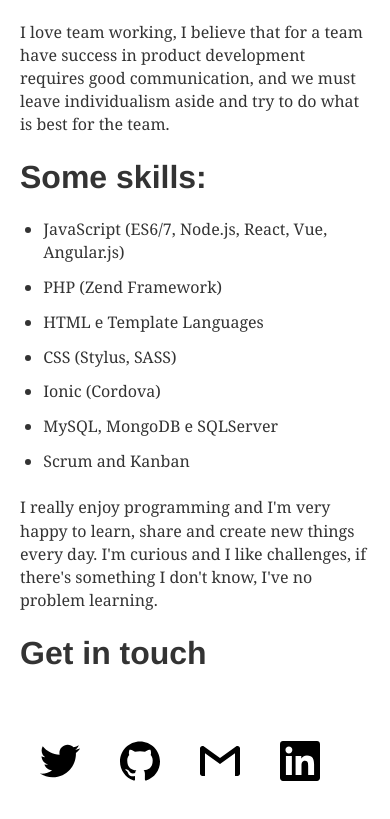
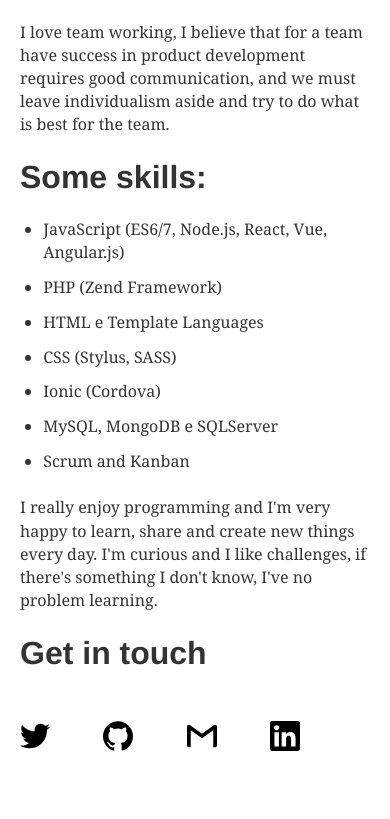
Before and after one commit to hocraveiro/hocraveiro.github.io, a Gatsby site: page /about in a window 390 px wide. Shown: the part 786-1605 px from the top of the page. After the commit the page ends 1563 px from the top, so only its background shows below. Built offline with nearby package versions, Linux system fonts and the light colour scheme; Gatsby itself is replaced by a stand-in of ours; some packages are replaced by stand-ins of ours.

Commit message:
Fiz hamburger menu size

```diff
--- a/src/components/menu/index.module.css
+++ b/src/components/menu/index.module.css
@@ -62,13 +62,13 @@
   justify-content: center;
   flex-wrap: wrap;
   padding: 10px;
-  width: 70px;
+  width: 60px;
   height: 60px;
 }
 
 .menubutton .line {
   width: 50px;
-  height: 5px;
+  height: 3px;
   background-color: #FFF;
   display: block;
   margin: 0px auto;
--- a/src/pages/about/index.js
+++ b/src/pages/about/index.js
@@ -14,16 +14,16 @@ export default ({data}) =>
       <h1>Get in touch</h1>
       <div className={styles.sociallinks}>
         <a target="_blank" href="http://twitter.com/@hocraveiro">
-          <svg style={{padding: '10px'}} width="60" fill="#000" aria-labelledby="simpleicons-twitter-icon" role="img" viewBox="0 0 24 24" xmlns="http://www.w3.org/2000/svg"><title id="simpleicons-twitter-icon">@hocraveiro</title><path d="M23.954 4.569c-.885.389-1.83.654-2.825.775 1.014-.611 1.794-1.574 2.163-2.723-.951.555-2.005.959-3.127 1.184-.896-.959-2.173-1.559-3.591-1.559-2.717 0-4.92 2.203-4.92 4.917 0 .39.045.765.127 1.124C7.691 8.094 4.066 6.13 1.64 3.161c-.427.722-.666 1.561-.666 2.475 0 1.71.87 3.213 2.188 4.096-.807-.026-1.566-.248-2.228-.616v.061c0 2.385 1.693 4.374 3.946 4.827-.413.111-.849.171-1.296.171-.314 0-.615-.03-.916-.086.631 1.953 2.445 3.377 4.604 3.417-1.68 1.319-3.809 2.105-6.102 2.105-.39 0-.779-.023-1.17-.067 2.189 1.394 4.768 2.209 7.557 2.209 9.054 0 13.999-7.496 13.999-13.986 0-.209 0-.42-.015-.63.961-.689 1.8-1.56 2.46-2.548l-.047-.02z"/></svg>
+          <svg fill="#000" aria-labelledby="simpleicons-twitter-icon" role="img" viewBox="0 0 24 24" xmlns="http://www.w3.org/2000/svg"><title id="simpleicons-twitter-icon">@hocraveiro</title><path d="M23.954 4.569c-.885.389-1.83.654-2.825.775 1.014-.611 1.794-1.574 2.163-2.723-.951.555-2.005.959-3.127 1.184-.896-.959-2.173-1.559-3.591-1.559-2.717 0-4.92 2.203-4.92 4.917 0 .39.045.765.127 1.124C7.691 8.094 4.066 6.13 1.64 3.161c-.427.722-.666 1.561-.666 2.475 0 1.71.87 3.213 2.188 4.096-.807-.026-1.566-.248-2.228-.616v.061c0 2.385 1.693 4.374 3.946 4.827-.413.111-.849.171-1.296.171-.314 0-.615-.03-.916-.086.631 1.953 2.445 3.377 4.604 3.417-1.68 1.319-3.809 2.105-6.102 2.105-.39 0-.779-.023-1.17-.067 2.189 1.394 4.768 2.209 7.557 2.209 9.054 0 13.999-7.496 13.999-13.986 0-.209 0-.42-.015-.63.961-.689 1.8-1.56 2.46-2.548l-.047-.02z"/></svg>
         </a>
         <a target="_blank" href="http://github.com/hocraveiro">
-          <svg style={{padding: '10px'}} width="60" fill="#000" aria-labelledby="simpleicons-github-icon" role="img" viewBox="0 0 24 24" xmlns="http://www.w3.org/2000/svg"><title id="simpleicons-github-icon">@hocraveiro</title><path d="M12 .297c-6.63 0-12 5.373-12 12 0 5.303 3.438 9.8 8.205 11.385.6.113.82-.258.82-.577 0-.285-.01-1.04-.015-2.04-3.338.724-4.042-1.61-4.042-1.61C4.422 18.07 3.633 17.7 3.633 17.7c-1.087-.744.084-.729.084-.729 1.205.084 1.838 1.236 1.838 1.236 1.07 1.835 2.809 1.305 3.495.998.108-.776.417-1.305.76-1.605-2.665-.3-5.466-1.332-5.466-5.93 0-1.31.465-2.38 1.235-3.22-.135-.303-.54-1.523.105-3.176 0 0 1.005-.322 3.3 1.23.96-.267 1.98-.399 3-.405 1.02.006 2.04.138 3 .405 2.28-1.552 3.285-1.23 3.285-1.23.645 1.653.24 2.873.12 3.176.765.84 1.23 1.91 1.23 3.22 0 4.61-2.805 5.625-5.475 5.92.42.36.81 1.096.81 2.22 0 1.606-.015 2.896-.015 3.286 0 .315.21.69.825.57C20.565 22.092 24 17.592 24 12.297c0-6.627-5.373-12-12-12"/></svg>
+          <svg fill="#000" aria-labelledby="simpleicons-github-icon" role="img" viewBox="0 0 24 24" xmlns="http://www.w3.org/2000/svg"><title id="simpleicons-github-icon">@hocraveiro</title><path d="M12 .297c-6.63 0-12 5.373-12 12 0 5.303 3.438 9.8 8.205 11.385.6.113.82-.258.82-.577 0-.285-.01-1.04-.015-2.04-3.338.724-4.042-1.61-4.042-1.61C4.422 18.07 3.633 17.7 3.633 17.7c-1.087-.744.084-.729.084-.729 1.205.084 1.838 1.236 1.838 1.236 1.07 1.835 2.809 1.305 3.495.998.108-.776.417-1.305.76-1.605-2.665-.3-5.466-1.332-5.466-5.93 0-1.31.465-2.38 1.235-3.22-.135-.303-.54-1.523.105-3.176 0 0 1.005-.322 3.3 1.23.96-.267 1.98-.399 3-.405 1.02.006 2.04.138 3 .405 2.28-1.552 3.285-1.23 3.285-1.23.645 1.653.24 2.873.12 3.176.765.84 1.23 1.91 1.23 3.22 0 4.61-2.805 5.625-5.475 5.92.42.36.81 1.096.81 2.22 0 1.606-.015 2.896-.015 3.286 0 .315.21.69.825.57C20.565 22.092 24 17.592 24 12.297c0-6.627-5.373-12-12-12"/></svg>
         </a>
         <a href="mailto:hocraveiro@gmail.com">
-          <svg style={{padding: '10px'}} width="60" fill="#000" aria-labelledby="simpleicons-gmail-icon" role="img" viewBox="0 0 24 24" xmlns="http://www.w3.org/2000/svg"><title id="simpleicons-gmail-icon">henrique.cne@gmail.com</title><path d="M24 4.5v15c0 .85-.65 1.5-1.5 1.5H21V7.387l-9 6.463-9-6.463V21H1.5C.649 21 0 20.35 0 19.5v-15c0-.425.162-.8.431-1.068C.7 3.16 1.076 3 1.5 3H2l10 7.25L22 3h.5c.425 0 .8.162 1.069.432.27.268.431.643.431 1.068z"/></svg>
+          <svg fill="#000" aria-labelledby="simpleicons-gmail-icon" role="img" viewBox="0 0 24 24" xmlns="http://www.w3.org/2000/svg"><title id="simpleicons-gmail-icon">henrique.cne@gmail.com</title><path d="M24 4.5v15c0 .85-.65 1.5-1.5 1.5H21V7.387l-9 6.463-9-6.463V21H1.5C.649 21 0 20.35 0 19.5v-15c0-.425.162-.8.431-1.068C.7 3.16 1.076 3 1.5 3H2l10 7.25L22 3h.5c.425 0 .8.162 1.069.432.27.268.431.643.431 1.068z"/></svg>
         </a>
         <a target="_blank" href="https://www.linkedin.com/in/henrique-craveiro-5188023b/">
-          <svg style={{padding: '10px'}} width="60" fill="#000" aria-labelledby="simpleicons-linkedin-icon" role="img" viewBox="0 0 24 24" xmlns="http://www.w3.org/2000/svg"><title id="simpleicons-linkedin-icon">LinkedIn icon</title><path d="M20.447 20.452h-3.554v-5.569c0-1.328-.027-3.037-1.852-3.037-1.853 0-2.136 1.445-2.136 2.939v5.667H9.351V9h3.414v1.561h.046c.477-.9 1.637-1.85 3.37-1.85 3.601 0 4.267 2.37 4.267 5.455v6.286zM5.337 7.433c-1.144 0-2.063-.926-2.063-2.065 0-1.138.92-2.063 2.063-2.063 1.14 0 2.064.925 2.064 2.063 0 1.139-.925 2.065-2.064 2.065zm1.782 13.019H3.555V9h3.564v11.452zM22.225 0H1.771C.792 0 0 .774 0 1.729v20.542C0 23.227.792 24 1.771 24h20.451C23.2 24 24 23.227 24 22.271V1.729C24 .774 23.2 0 22.222 0h.003z"/></svg>
+          <svg fill="#000" aria-labelledby="simpleicons-linkedin-icon" role="img" viewBox="0 0 24 24" xmlns="http://www.w3.org/2000/svg"><title id="simpleicons-linkedin-icon">LinkedIn icon</title><path d="M20.447 20.452h-3.554v-5.569c0-1.328-.027-3.037-1.852-3.037-1.853 0-2.136 1.445-2.136 2.939v5.667H9.351V9h3.414v1.561h.046c.477-.9 1.637-1.85 3.37-1.85 3.601 0 4.267 2.37 4.267 5.455v6.286zM5.337 7.433c-1.144 0-2.063-.926-2.063-2.065 0-1.138.92-2.063 2.063-2.063 1.14 0 2.064.925 2.064 2.063 0 1.139-.925 2.065-2.064 2.065zm1.782 13.019H3.555V9h3.564v11.452zM22.225 0H1.771C.792 0 0 .774 0 1.729v20.542C0 23.227.792 24 1.771 24h20.451C23.2 24 24 23.227 24 22.271V1.729C24 .774 23.2 0 22.222 0h.003z"/></svg>
         </a>
       </div>
     </Container>
--- a/src/pages/about/index.module.css
+++ b/src/pages/about/index.module.css
@@ -1,8 +1,25 @@
 .sociallinks{
   display: flex;
   margin-top: 50px;
+  width: 300px;
+  justify-content: space-between;
 }
 
-.sociallinks > a{
-  margin: 10px;
+
+.sociallinks > a > svg{
+  width: 40px;
 }
+
+@media (max-width: 600px){
+  .sociallinks{
+    justify-content: space-between;
+    width: 280px;
+  }
+  .sociallinks > a{
+    margin: 0px;
+  }
+
+  .sociallinks > a > svg{
+    width: 30px;
+  }
+}
```
